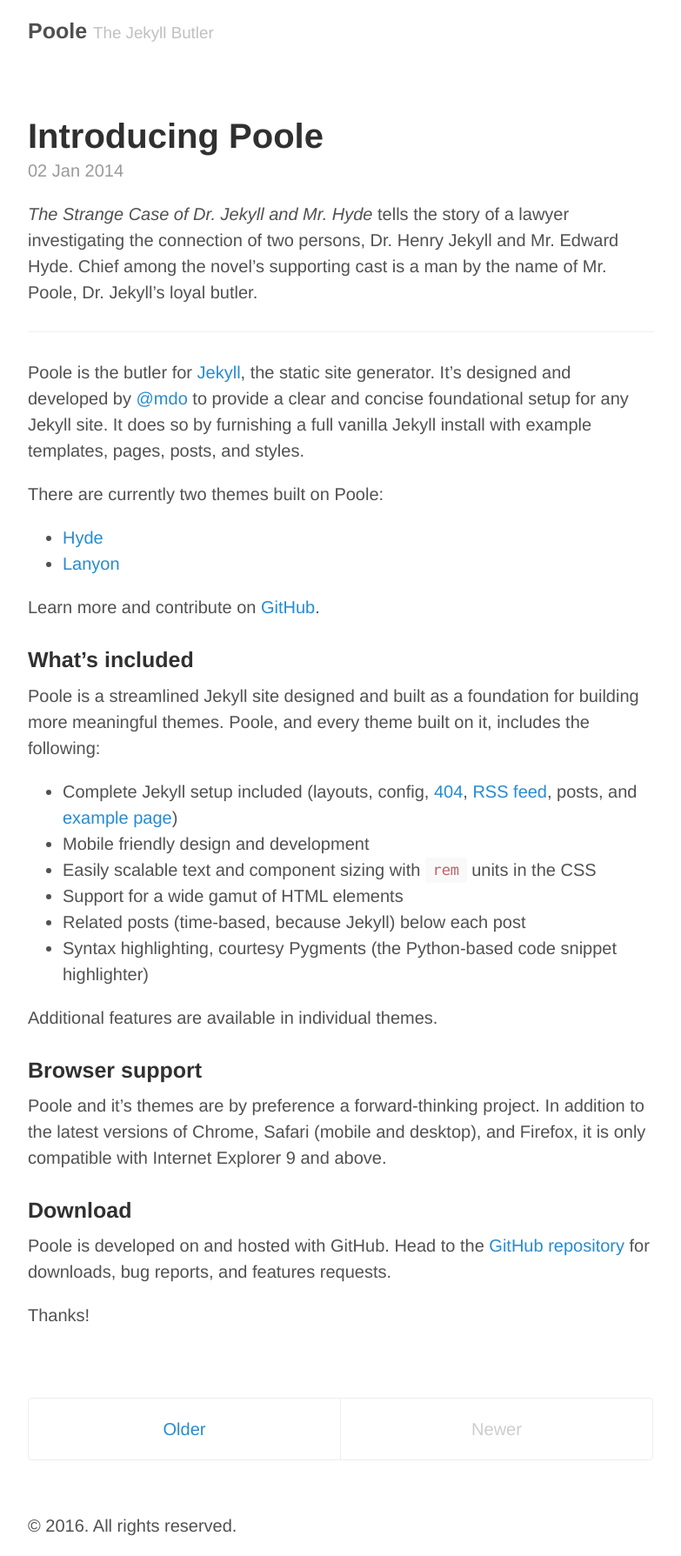
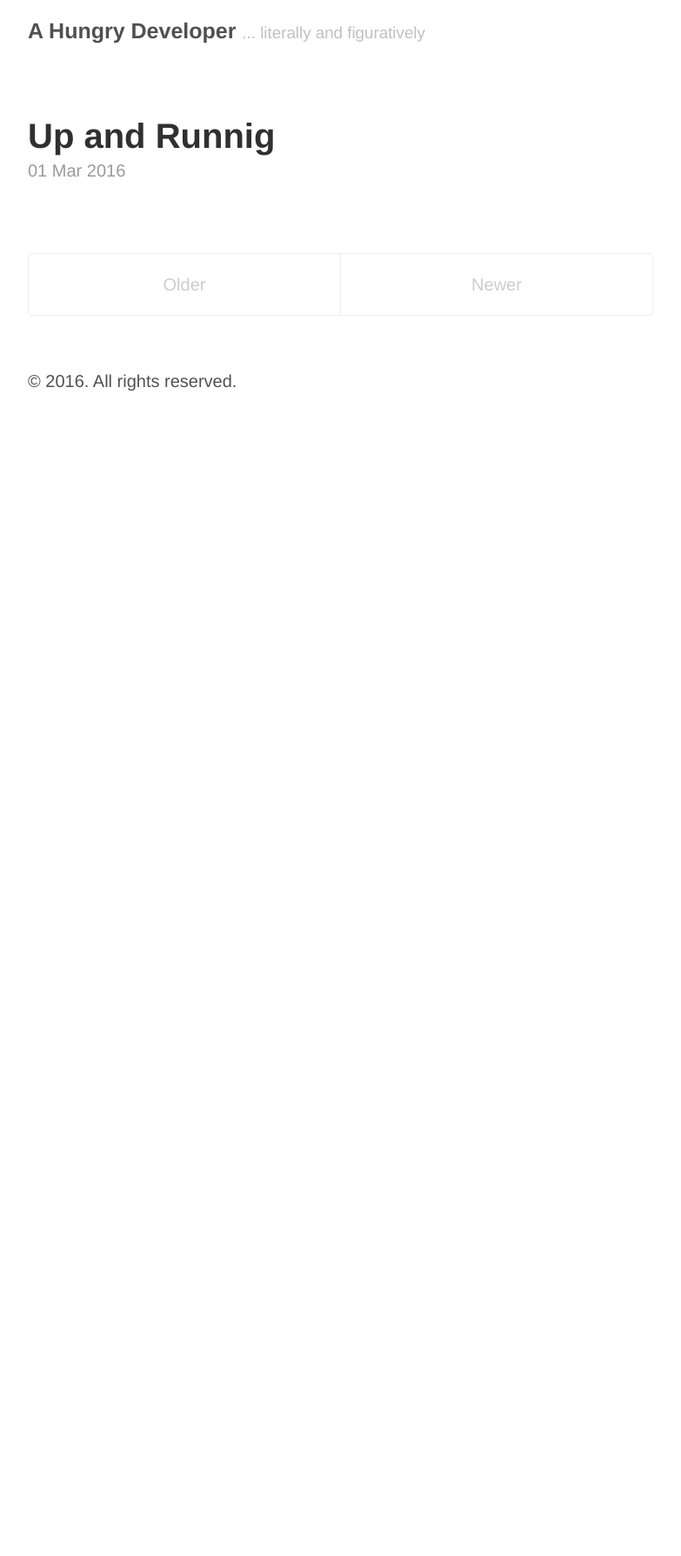
Before and after one commit to pamlesleylu/pamlesleylu.github.io, a Jekyll site: the page built from index.html, in a window 1280 px wide. Shown: the whole page at 87% size, without its empty margins (248-1031 px from the left). Built offline with Jekyll 4.4.1, drawn with Linux system fonts in a browser that asks for light colours; Markdown is read by kramdown in place of the engine named in the settings; the list of posts is cut into pages by our own code; after the commit the page ends 900 px from its top, so only the background shows below that.

Commit message:
Added first page

```diff
--- a/_config.yml
+++ b/_config.yml
@@ -6,17 +6,17 @@ pygments:         true
 permalink:        pretty
 
 # Setup
-title:            Poole
-tagline:          The Jekyll Butler
-url:              http://getpoole.com
+title:            A Hungry Developer
+tagline:          ... literally and figuratively
+url:
 paginate:         1
 baseurl:          /
 author:
-  name:           Mark Otto
-  url:            https://twitter.com/mdo
-  email:          markdotto@gmail.com
+  name:           Pamela Lu
+  url:            http://no-namer-me.tumblr.com
+  email:          pamlesleylu@yahoo.com
 
 # Custom vars
 version:          1.0.0
 github:
-  repo:           https://github.com/poole/poole
+  repo:           https://github.com/pamlesleylu
--- a/_posts/2014-01-02-introducing-poole.md
+++ /dev/null
@@ -1,40 +0,0 @@
----
-layout: post
-title: Introducing Poole
----
-
-*The Strange Case of Dr. Jekyll and Mr. Hyde* tells the story of a lawyer investigating the connection of two persons, Dr. Henry Jekyll and Mr. Edward Hyde. Chief among the novel's supporting cast is a man by the name of Mr. Poole, Dr. Jekyll's loyal butler.
-
------
-
-Poole is the butler for [Jekyll](http://jekyllrb.com), the static site generator. It's designed and developed by [@mdo](https://twitter.com/mdo) to provide a clear and concise foundational setup for any Jekyll site. It does so by furnishing a full vanilla Jekyll install with example templates, pages, posts, and styles.
-
-There are currently two themes built on Poole:
-
-* [Hyde](http://hyde.getpoole.com)
-* [Lanyon](http://lanyon.getpoole.com)
-
-Learn more and contribute on [GitHub](https://github.com/poole).
-
-### What's included
-
-Poole is a streamlined Jekyll site designed and built as a foundation for building more meaningful themes. Poole, and every theme built on it, includes the following:
-
-* Complete Jekyll setup included (layouts, config, [404](/404.html), [RSS feed](/atom.xml), posts, and [example page](/about))
-* Mobile friendly design and development
-* Easily scalable text and component sizing with `rem` units in the CSS
-* Support for a wide gamut of HTML elements
-* Related posts (time-based, because Jekyll) below each post
-* Syntax highlighting, courtesy Pygments (the Python-based code snippet highlighter)
-
-Additional features are available in individual themes.
-
-### Browser support
-
-Poole and it's themes are by preference a forward-thinking project. In addition to the latest versions of Chrome, Safari (mobile and desktop), and Firefox, it is only compatible with Internet Explorer 9 and above.
-
-### Download
-
-Poole is developed on and hosted with GitHub. Head to the <a href="https://github.com/poole/poole">GitHub repository</a> for downloads, bug reports, and features requests.
-
-Thanks!
--- /dev/null
+++ b/_posts/2016-3-1-up-and-running.md
@@ -0,0 +1,4 @@
+---
+layout: post
+title: Up and Runnig
+---
```
Also changed, not shown: _posts/2013-12-31-whats-jekyll.md (deleted, +0 -10 lines).
